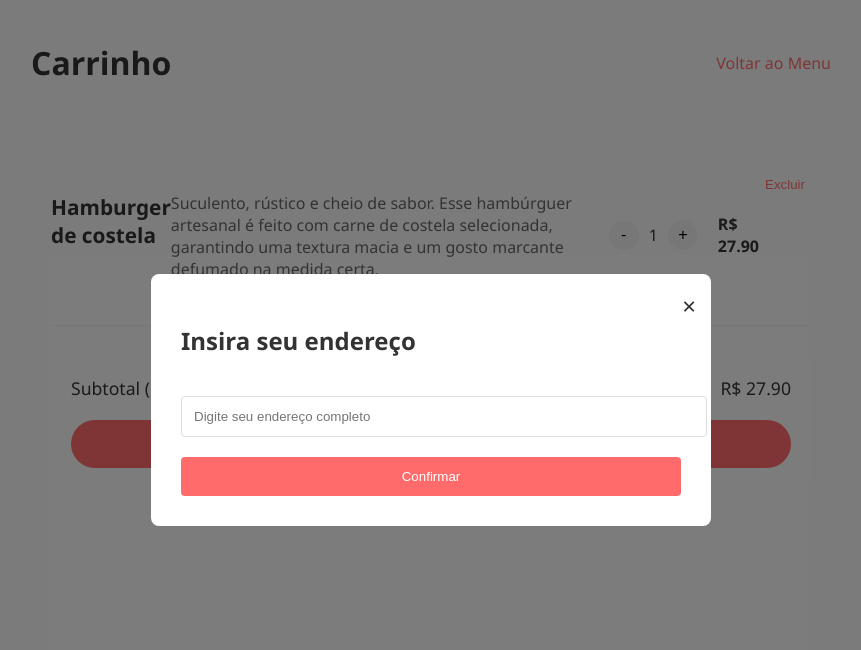
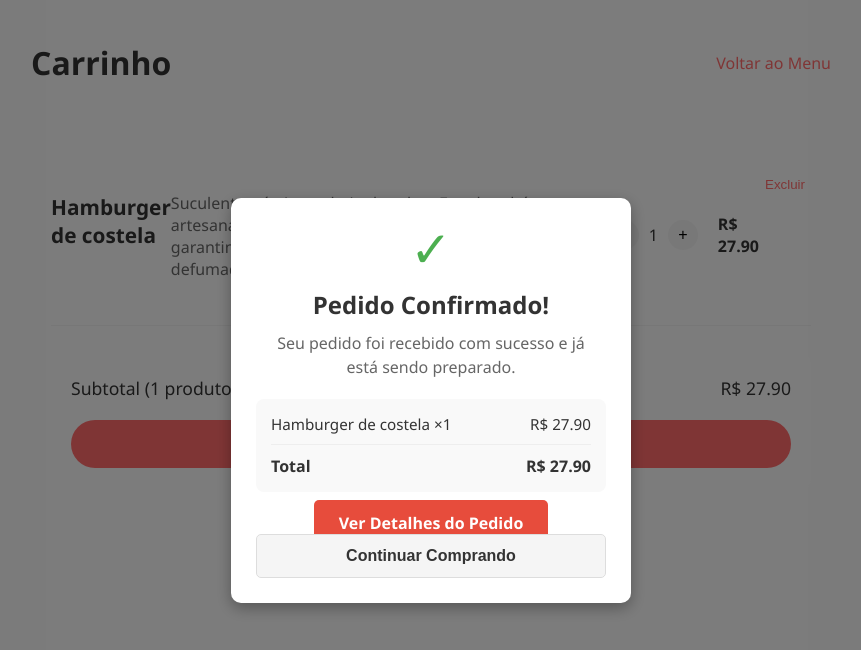
Before and after one commit to CauaConceicao20/GoFood-Delivery-Final, a React (Create React App) app in the folder src/front-end/: page /carrinho in a window 1280 px wide. Both pictures are taken after a click on the button "Finalizar pedido". Shown: the top 650 px of the page, without its empty margins (209-1070 px from the left). Built offline with nearby package versions, Linux system fonts and the light colour scheme.

Commit message:
pop-up confirmacao do pedido

```diff
--- a/src/front-end/src/App.js
+++ b/src/front-end/src/App.js
@@ -6,8 +6,8 @@ import CadastroRestaurante from './telas/restaurante/cadastro/CadastroRestaurant
 import MainMenu from './telas/main_menu/MainMenu';
 import Carrinho from './telas/carrinho/Carrinho';
 import PerfilUsuario from './telas/PerfilUsuario/PerfilUsuario';
-import BomSabor from './telas/RestauranteBomSabor/RestauranteBomSabor'
-import CadastroProdutos from './telas/RestauranteBomSabor/BomSaborPedidos/CadastroProdutos';
+import BomSabor from './telas/RestauranteMenu/RestauranteMenu';
+import CadastroProdutos from './telas/RestauranteMenu/Produtos/CadastroProdutos';
 
 
 function App() {
--- a/src/front-end/src/telas/RestauranteBomSabor/RestauranteBomSabor.jsx
+++ b/src/front-end/src/telas/RestauranteMenu/RestauranteMenu.jsx
@@ -1,5 +1,5 @@
 import React from 'react';
-import './RestauranteBomSabor.css'
+import './RestauranteMenu.css'
 import { Link } from 'react-router-dom';
 
 const Restaurante = () => {
--- a/src/front-end/src/telas/carrinho/Carrinho.css
+++ b/src/front-end/src/telas/carrinho/Carrinho.css
@@ -153,3 +153,121 @@
   border-radius: 4px;
   cursor: pointer;
 }
+
+/* Modal de confirmação - versão ajustada */
+.modal-overlay {
+  position: fixed;
+  top: 0;
+  left: 0;
+  right: 0;
+  bottom: 0;
+  background-color: rgba(0,0,0,0.5);
+  display: flex;
+  justify-content: center;
+  align-items: center;
+  z-index: 1000;
+}
+
+.confirmation-modal {
+  background-color: white;
+  border-radius: 10px;
+  width: 90%;
+  max-width: 400px;
+  padding: 25px;
+  box-shadow: 0 5px 15px rgba(0,0,0,0.3);
+  text-align: center;
+  box-sizing: border-box; /* Garante que padding não aumente o tamanho */
+  max-height: 90vh; /* Limita altura máxima */
+  overflow-y: auto; /* Adiciona scroll se necessário */
+}
+
+.popup-icon {
+  font-size: 50px;
+  color: #4CAF50;
+  margin: 0 auto 15px;
+  line-height: 1;
+}
+
+.popup-title {
+  font-size: 1.5em;
+  font-weight: bold;
+  margin: 0 0 10px 0;
+  color: #333;
+}
+
+.popup-message {
+  color: #666;
+  margin: 0 0 20px 0;
+  line-height: 1.5;
+  padding: 0 10px;
+}
+
+.order-summary {
+  background-color: #f9f9f9;
+  border-radius: 8px;
+  padding: 15px;
+  margin: 0 0 20px 0;
+  text-align: left;
+}
+
+.order-item {
+  display: flex;
+  justify-content: space-between;
+  margin-bottom: 8px;
+  font-size: 0.95em;
+}
+
+.order-total {
+  font-weight: bold;
+  border-top: 1px solid #eee;
+  padding-top: 10px;
+  margin-top: 10px;
+  display: flex;
+  justify-content: space-between;
+}
+
+.modal-buttons-container {
+  display: flex;
+  flex-direction: column;
+  gap: 10px;
+}
+
+.btn {
+  padding: 12px 25px;
+  border: none;
+  border-radius: 5px;
+  font-weight: bold;
+  cursor: pointer;
+  font-size: 1em;
+  transition: background-color 0.3s;
+  text-align: center;
+  width: 100%;
+  box-sizing: border-box;
+}
+
+.btn-primary {
+  background-color: #e74c3c;
+  color: white;
+  text-decoration: none;
+}
+
+.btn-primary:hover {
+  background-color: #c0392b;
+}
+
+.btn-secondary {
+  background-color: #f5f5f5;
+  color: #333;
+  border: 1px solid #ddd;
+}
+
+.btn-secondary:hover {
+  background-color: #e0e0e0;
+}
+
+/* Garante que links dentro de botões herdem a cor */
+.btn a {
+  color: inherit;
+  text-decoration: none;
+  display: block;
+}
--- a/src/front-end/src/telas/carrinho/Carrinho.jsx
+++ b/src/front-end/src/telas/carrinho/Carrinho.jsx
@@ -14,8 +14,7 @@ const Carrinho = () => {
     // Adicione mais itens conforme necessário
   ]);
 
-  const [showAddressModal, setShowAddressModal] = useState(false);
-  const [address, setAddress] = useState('');
+  const [showConfirmationModal, setShowConfirmationModal] = useState(false);
 
   const calcularTotal = () => {
     return items.reduce((total, item) => total + (item.valor * item.quantidade), 0);
@@ -32,12 +31,7 @@ const Carrinho = () => {
   };
 
   const handleFinalizarPedido = () => {
-    if (!address) {
-      setShowAddressModal(true);
-    } else {
-      // Lógica para finalizar pedido
-      alert(`Pedido finalizado para ${address}`);
-    }
+    setShowConfirmationModal(true);
   };
 
   return (
@@ -91,23 +85,36 @@ const Carrinho = () => {
         )}
       </main>
 
-      {/* Modal de Endereço */}
-      {showAddressModal && (
+      {/* Modal de Confirmação */}
+      {showConfirmationModal && (
         <div className="modal-overlay">
-          <div className="modal-content">
-            <span className="close-modal" onClick={() => setShowAddressModal(false)}>&times;</span>
-            <h2>Insira seu endereço</h2>
-            <input
-              type="text"
-              value={address}
-              onChange={(e) => setAddress(e.target.value)}
-              placeholder="Digite seu endereço completo"
-            />
+          <div className="confirmation-modal">
+            <div className="popup-icon">✓</div>
+            <h2 className="popup-title">Pedido Confirmado!</h2>
+            <p className="popup-message">Seu pedido foi recebido com sucesso e já está sendo preparado.</p>
+
+            <div className="order-summary">
+              {items.map(item => (
+                <div key={item.id} className="order-item">
+                  <span>{item.nome} ×{item.quantidade}</span>
+                  <span>R$ {(item.valor * item.quantidade).toFixed(2)}</span>
+                </div>
+              ))}
+              <div className="order-total">
+                <span>Total</span>
+                <span>R$ {calcularTotal().toFixed(2)}</span>
+              </div>
+            </div>
+
+            <Link to="/detalhes-pedido" className="btn btn-primary">
+              Ver Detalhes do Pedido
+            </Link>
+
             <button
-              className="btn-confirmar"
-              onClick={() => address && setShowAddressModal(false)}
+              className="btn btn-secondary"
+              onClick={() => setShowConfirmationModal(false)}
             >
-              Confirmar
+              Continuar Comprando
             </button>
           </div>
         </div>
```
Also changed, not shown: src/front-end/src/telas/RestauranteMenu/Produtos/CadastroProdutos.css (renamed from src/front-end/src/telas/RestauranteBomSabor/BomSaborPedidos/CadastroProdutos.css), src/front-end/src/telas/RestauranteMenu/Produtos/CadastroProdutos.jsx (renamed from src/front-end/src/telas/RestauranteBomSabor/BomSaborPedidos/CadastroProdutos.jsx), src/front-end/src/telas/RestauranteMenu/RestauranteMenu.css (renamed from src/front-end/src/telas/RestauranteBomSabor/RestauranteBomSabor.css).
